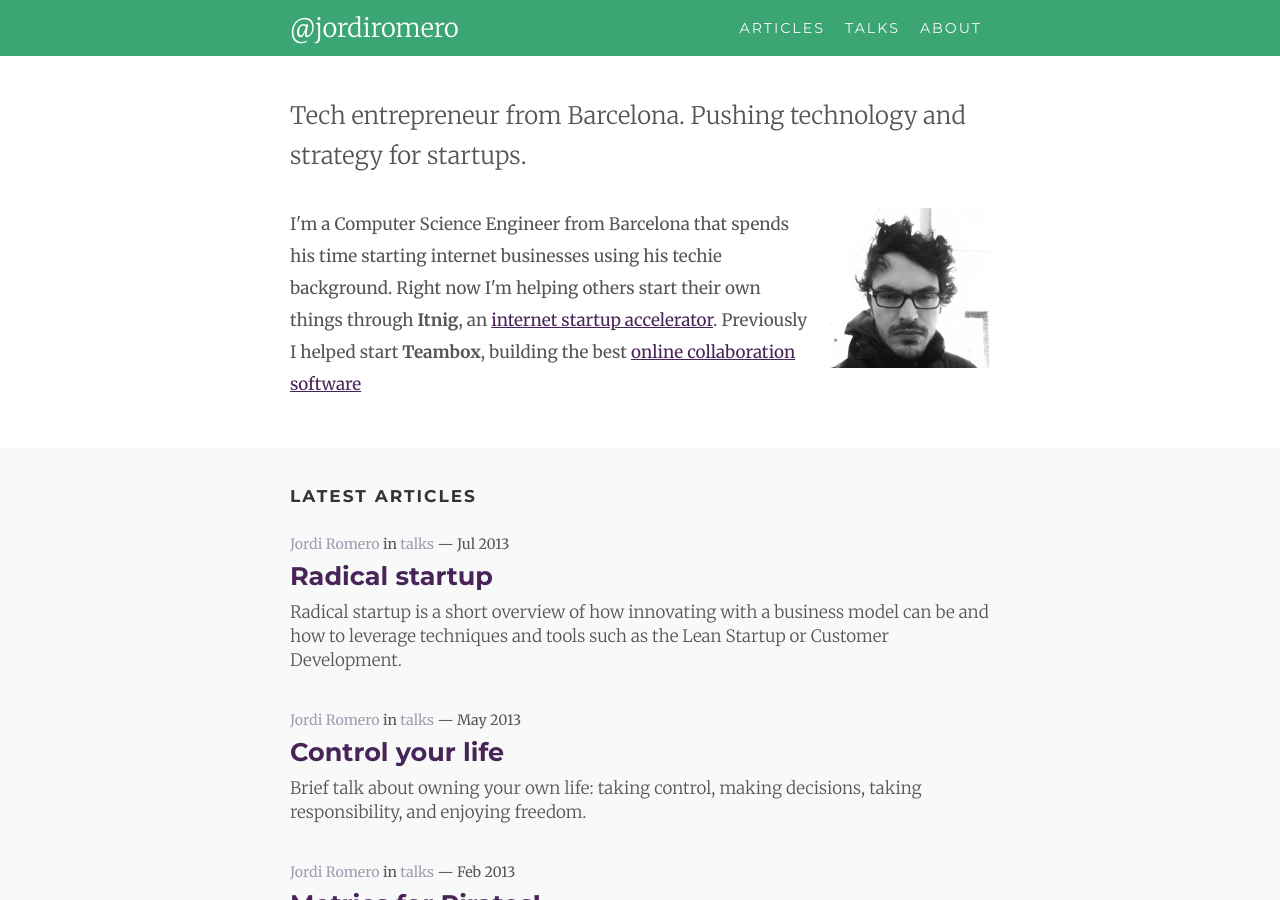
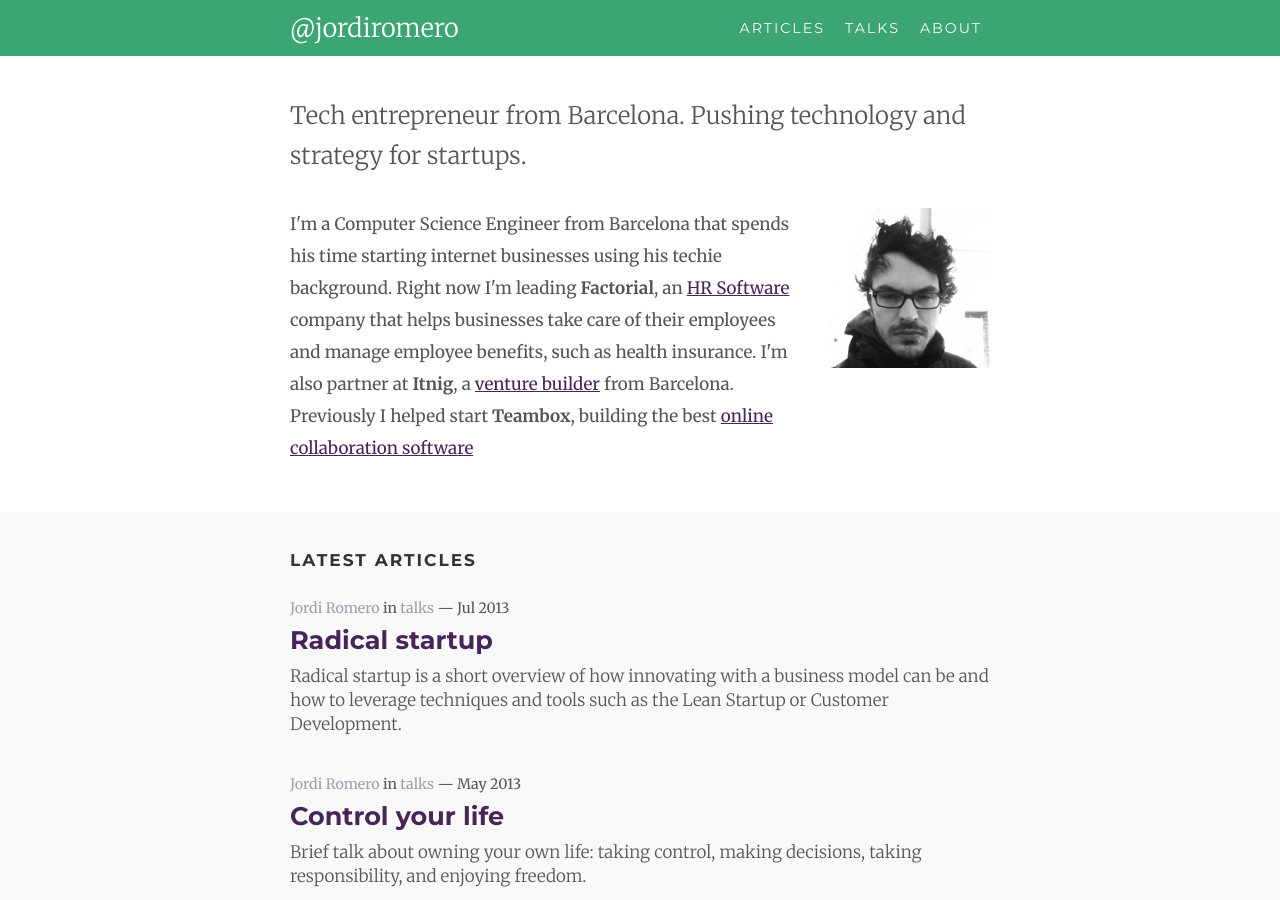
Before and after one commit to jrom/jrom.github.com, a Jekyll site: the page built from index.html, in a window 1280 px wide and 900 px high. Built offline with Jekyll 4.4.1, drawn with Linux system fonts in a browser that asks for light colours; comment, search, counter and statistics services are not loaded.

Commit message:
update about

```diff
--- a/index.html
+++ b/index.html
@@ -12,7 +12,7 @@
       </div>
       <div class="row">
         <div class="span9">
-          <p class="jrom-intro__bio">I'm a Computer Science Engineer from Barcelona that spends his time starting internet businesses using his techie background. Right now I'm helping others start their own things through <strong>Itnig</strong>, an <a href="http://itnig.net/en" title="Itnig, internet startup accelerator">internet startup accelerator</a>. Previously I helped start <b>Teambox</b>, building the best <a href="http://teambox.com/" title="teambox, online collaboration software">online collaboration software</a></p>
+          <p class="jrom-intro__bio">I'm a Computer Science Engineer from Barcelona that spends his time starting internet businesses using his techie background. Right now I'm leading <strong>Factorial</strong>, an <a href="https://factorialhr.com/en" title="Factorial is an HR Software company founded by Jordi Romero">HR Software</a> company that helps businesses take care of their employees and manage employee benefits, such as health insurance. I'm also partner at <strong>Itnig</strong>, a <a href="http://itnig.net/en" title="Itnig, venture builder Barcelona">venture builder</a> from Barcelona. Previously I helped start <b>Teambox</b>, building the best <a href="http://teambox.com/" title="teambox, online collaboration software">online collaboration software</a></p>
         </div>
         <div class="span3">
           <a href="/about" title="About Jordi Romero" class="jrom-intro__avatar"><img src="/images/jordi-romero.png" alt="Jordi Romero" /></a>
```
